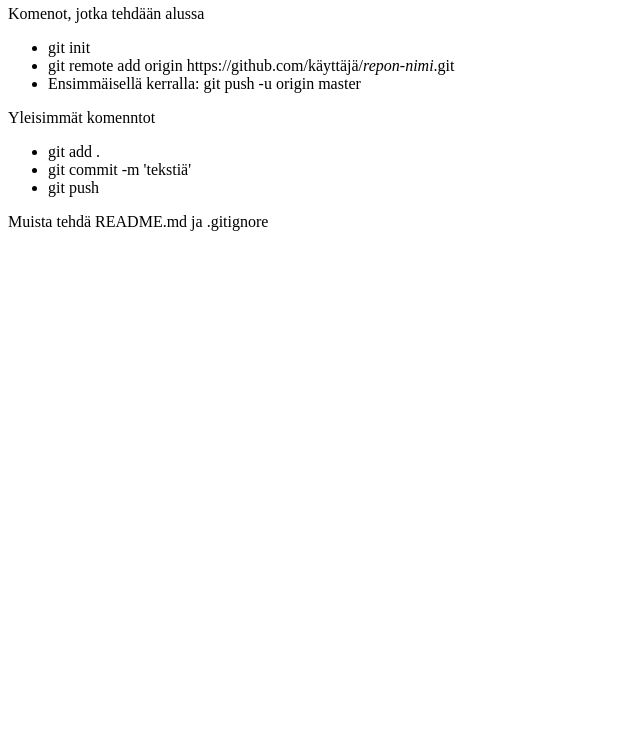
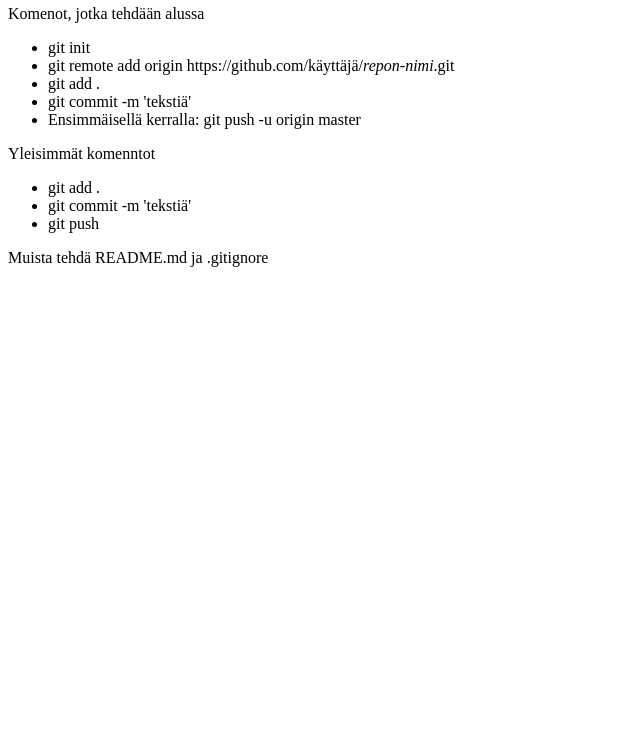
Before and after one commit to KulaginArtur/git-komennot, a plain HTML site: page index.html in a window 1280 px wide. Shown: the part 62-800 px from the top of the page, without its empty margins (0-640 px from the left). Drawn offline with Linux system fonts and the light colour scheme.

Commit message:
Update index.html

```diff
--- a/index.html
+++ b/index.html
@@ -13,6 +13,8 @@
                 <ul>
                     <li>git init</li>
                     <li>git remote add origin https://github.com/käyttäjä/<em>repon-nimi</em>.git</li>
+                    <li>git add .</li>
+                    <li>git commit -m 'tekstiä'</li>
                     <li>Ensimmäisellä kerralla: git push -u origin master</li>
                 </ul>
 
```
